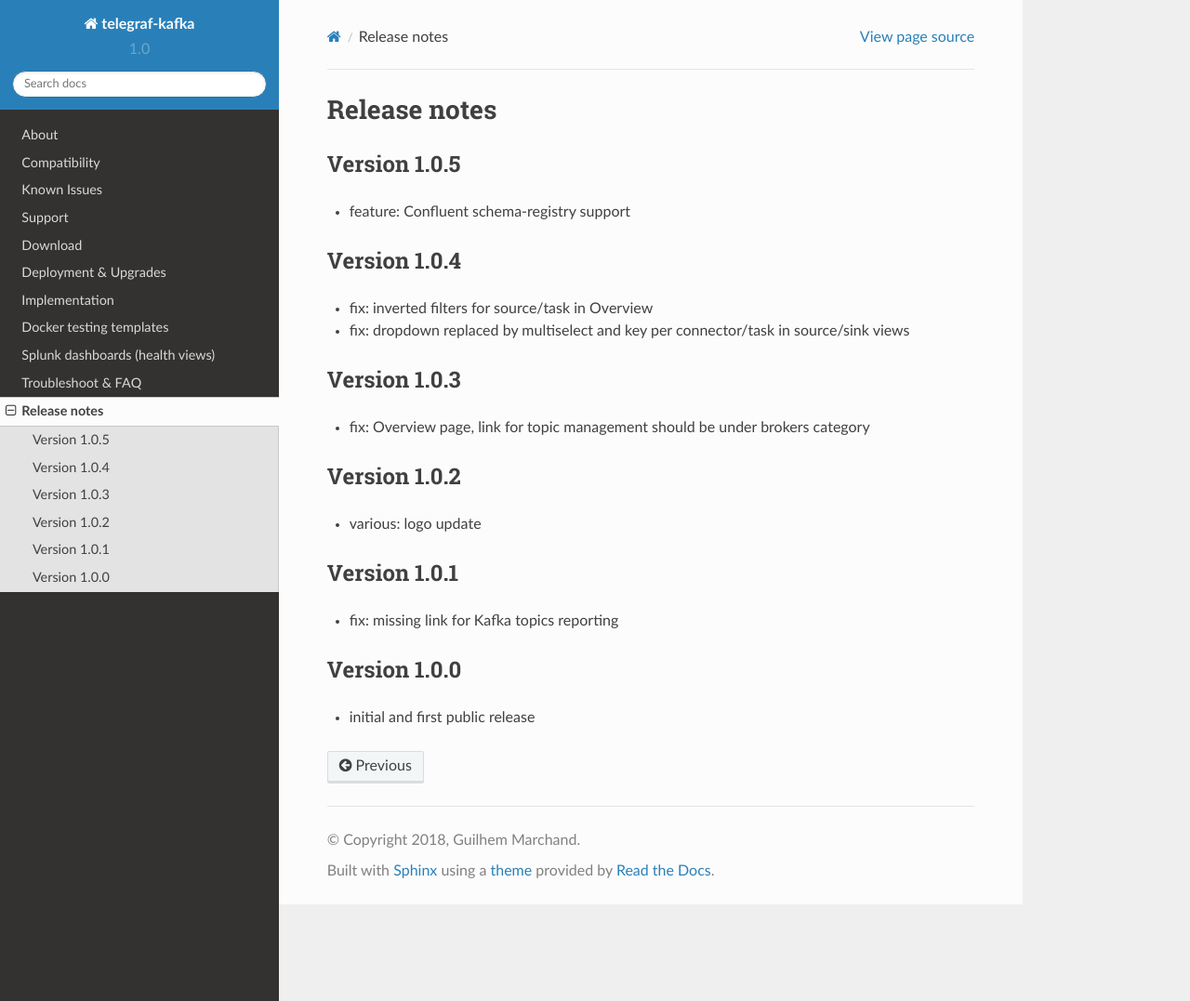
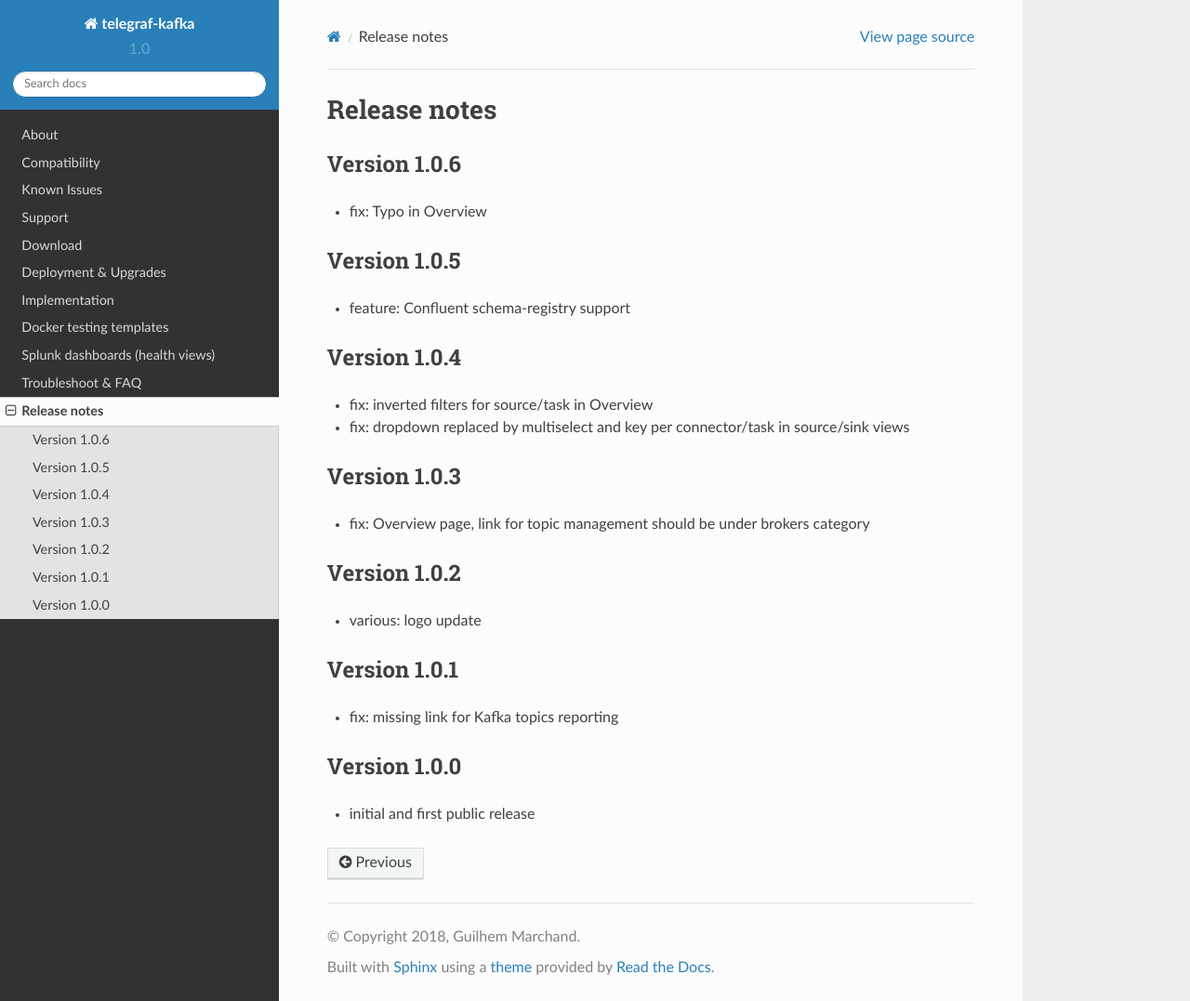
Before and after one commit to guilhemmarchand/telegraf-kafka, a Sphinx documentation site: the page built from docs/releasenotes.rst, in a window 1280 px wide and 1077 px high. Shown: the whole window at 93% size. Built offline with Sphinx 7.4.7 and the Read the Docs theme 2.0.0, drawn with Linux system fonts in a browser that asks for light colours.

Commit message:
Version 1.0.6

```diff
--- a/docs/releasenotes.rst
+++ b/docs/releasenotes.rst
@@ -1,5 +1,9 @@
 Release notes
 #############
+
+Version 1.0.6
+=============
+- fix: Typo in Overview
 
 Version 1.0.5
 =============
```
Also changed, not shown: 4 other files.
